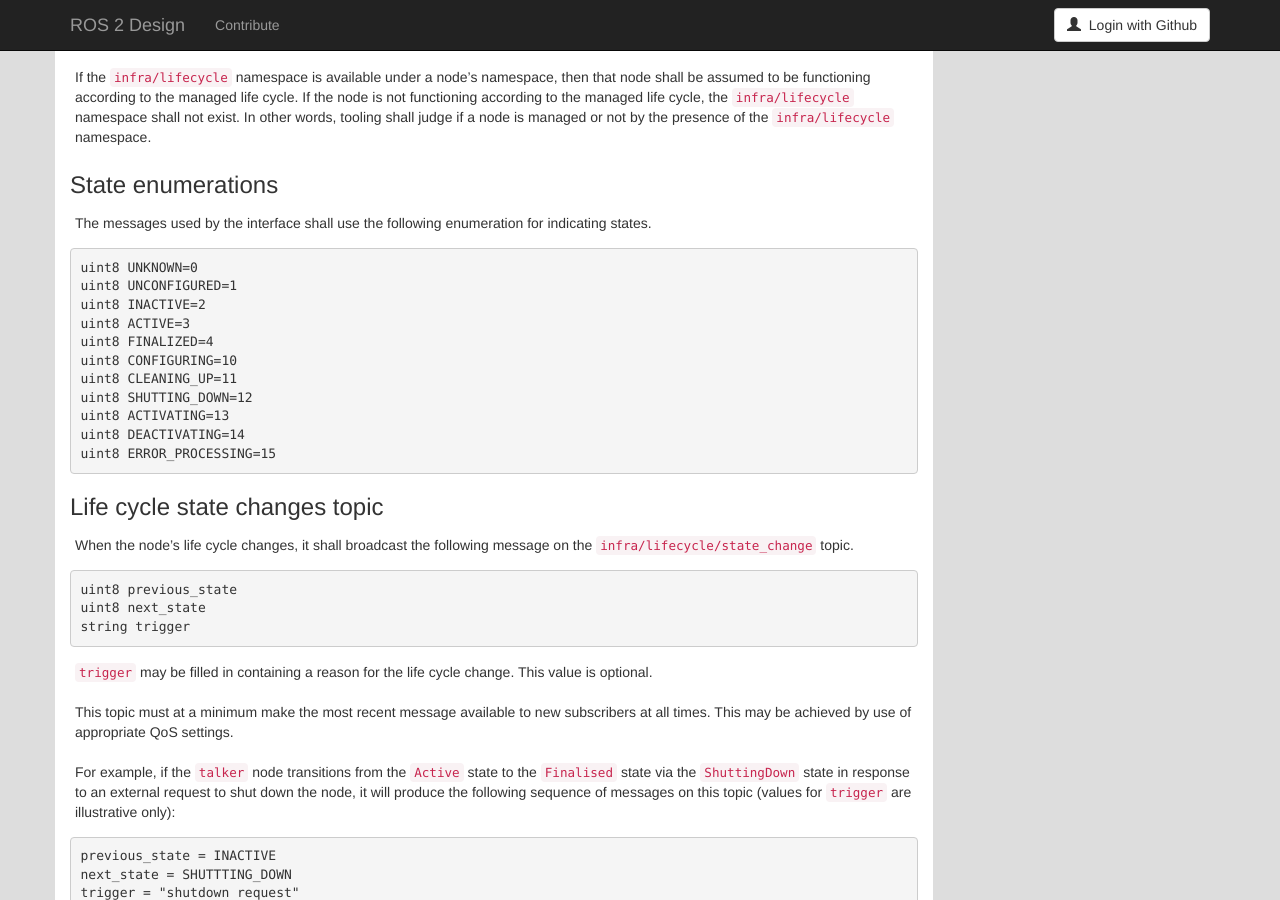
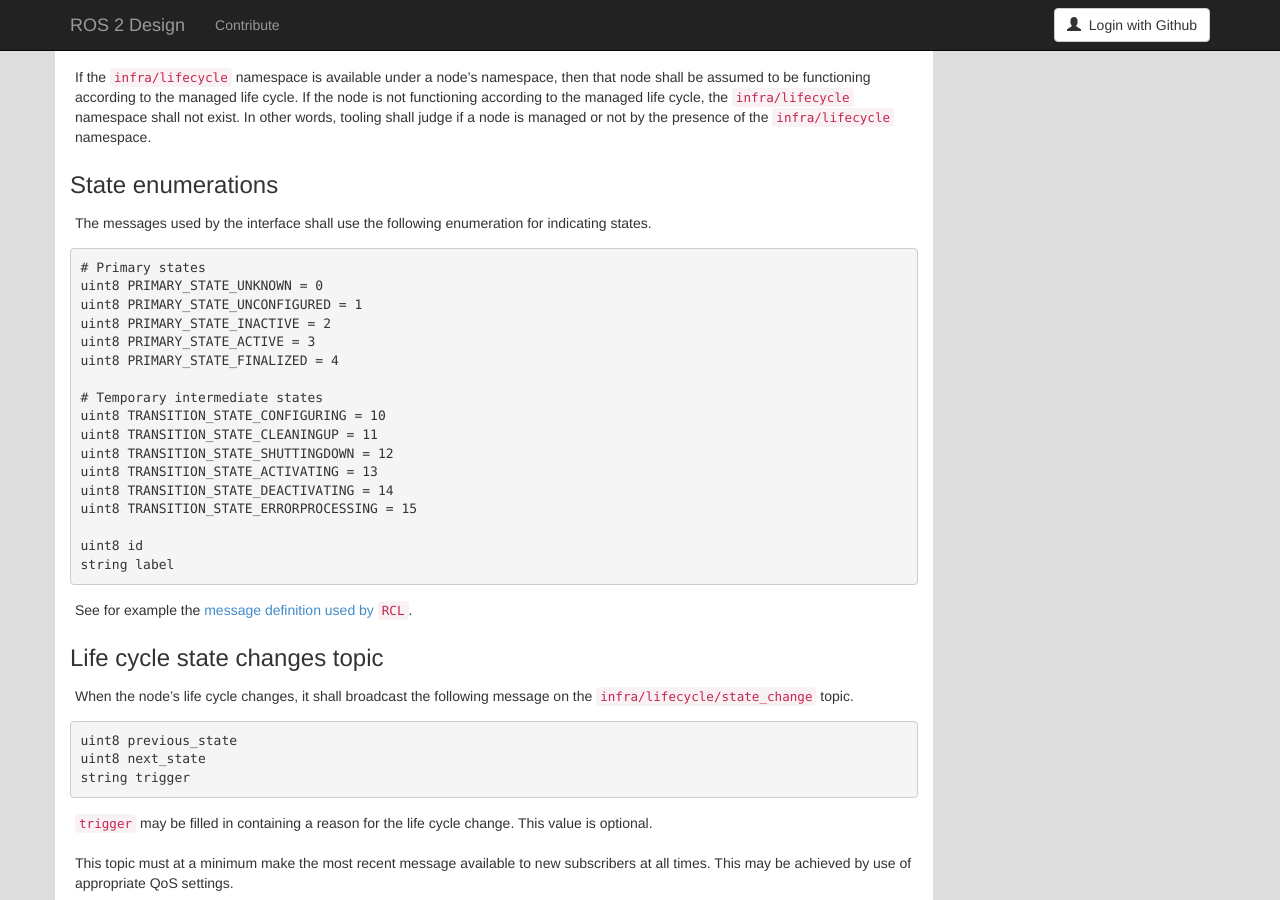
Before and after one commit to ros2/design, a Jekyll site: the page built from articles/node_lifecycle.md, in a window 1280 px wide and 900 px high, scrolled down 5248 px. Built offline with Jekyll 4.4.1, drawn with Linux system fonts in a browser that asks for light colours; nearby versions of some CDN libraries.

Commit message:
Add link to message definition file for state enum

```diff
--- a/articles/node_lifecycle.md
+++ b/articles/node_lifecycle.md
@@ -242,17 +242,25 @@ In other words, tooling shall judge if a node is managed or not by the presence
 
 The messages used by the interface shall use the following enumeration for indicating states.
 
-    uint8 UNKNOWN=0
-    uint8 UNCONFIGURED=1
-    uint8 INACTIVE=2
-    uint8 ACTIVE=3
-    uint8 FINALIZED=4
-    uint8 CONFIGURING=10
-    uint8 CLEANING_UP=11
-    uint8 SHUTTING_DOWN=12
-    uint8 ACTIVATING=13
-    uint8 DEACTIVATING=14
-    uint8 ERROR_PROCESSING=15
+    # Primary states
+    uint8 PRIMARY_STATE_UNKNOWN = 0
+    uint8 PRIMARY_STATE_UNCONFIGURED = 1
+    uint8 PRIMARY_STATE_INACTIVE = 2
+    uint8 PRIMARY_STATE_ACTIVE = 3
+    uint8 PRIMARY_STATE_FINALIZED = 4
+
+    # Temporary intermediate states
+    uint8 TRANSITION_STATE_CONFIGURING = 10
+    uint8 TRANSITION_STATE_CLEANINGUP = 11
+    uint8 TRANSITION_STATE_SHUTTINGDOWN = 12
+    uint8 TRANSITION_STATE_ACTIVATING = 13
+    uint8 TRANSITION_STATE_DEACTIVATING = 14
+    uint8 TRANSITION_STATE_ERRORPROCESSING = 15
+
+    uint8 id
+    string label
+
+See for example the [message definition used by `RCL`](https://raw.githubusercontent.com/ros2/rcl_interfaces/master/lifecycle_msgs/msg/State.msg).
 
 ### Life cycle state changes topic
 
```
